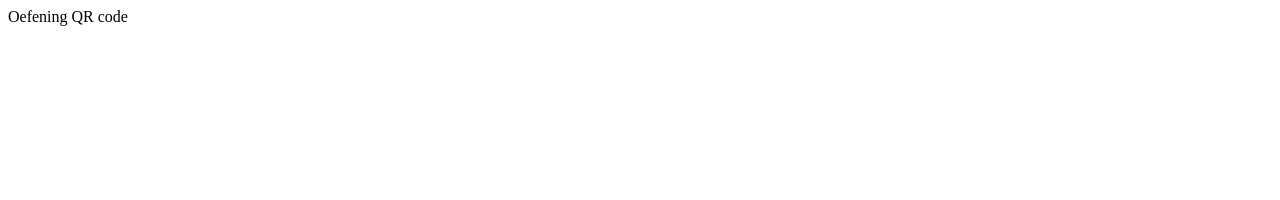
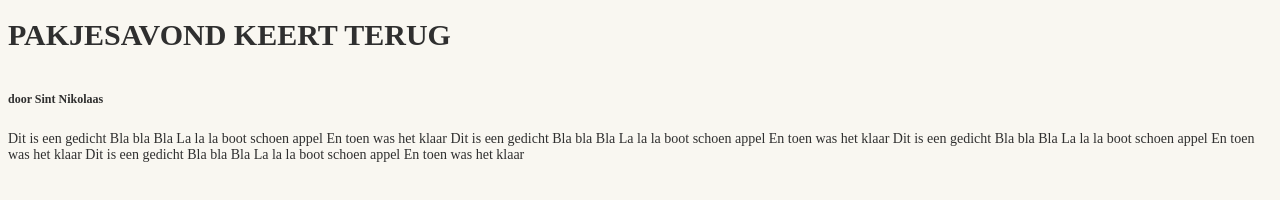
Before and after one commit to mvanhuizen/mvanhuizen.github.io, a plain HTML site: page index.html in a window 1280 px wide. Drawn offline with Linux system fonts and the light colour scheme.

Commit message:
Update index.html

```diff
--- a/index.html
+++ b/index.html
@@ -1 +1,48 @@
-Oefening QR code
+<html>
+<head>
+  <title>Sinterklaasgedicht</title>
+  <style>
+    body{
+    font-family: 'Droid Serif', serif;
+    font-size: 14px;
+    color: #2f2f2f;
+    background-color: #f9f7f1;
+    }
+    h1{
+    font-weight: 700;
+    font-size: 30px;
+    text-transform: uppercase;
+    padding: 10px 0 10px 0;
+    }
+    h2{
+    font-weight: 700;
+    font-size: 12px;
+    box-sizing: border-box;
+    padding: 10px 0 10px 0;
+    }
+  </style>
+</head>
+<body>
+  <div width: 500px; text-align: center>
+  <h1>Pakjesavond keert terug</h1>
+  <h2>door Sint Nikolaas</h2>
+  <p>Dit is een gedicht
+    Bla bla Bla
+    La la la boot schoen appel
+    En toen was het klaar
+    Dit is een gedicht
+      Bla bla Bla
+      La la la boot schoen appel
+      En toen was het klaar
+      Dit is een gedicht
+        Bla bla Bla
+        La la la boot schoen appel
+        En toen was het klaar
+        Dit is een gedicht
+          Bla bla Bla
+          La la la boot schoen appel
+          En toen was het klaar
+    </p>
+  </div>
+</body>
+</html>
```
